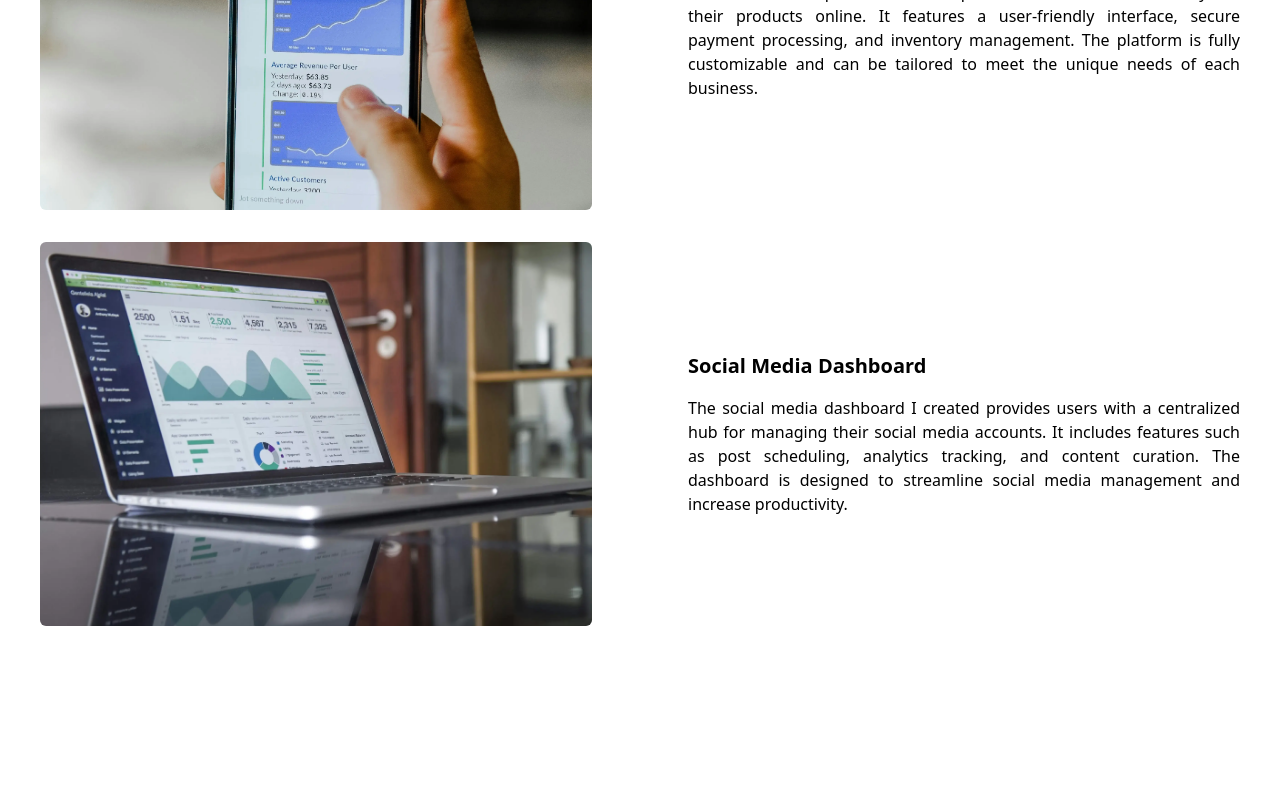
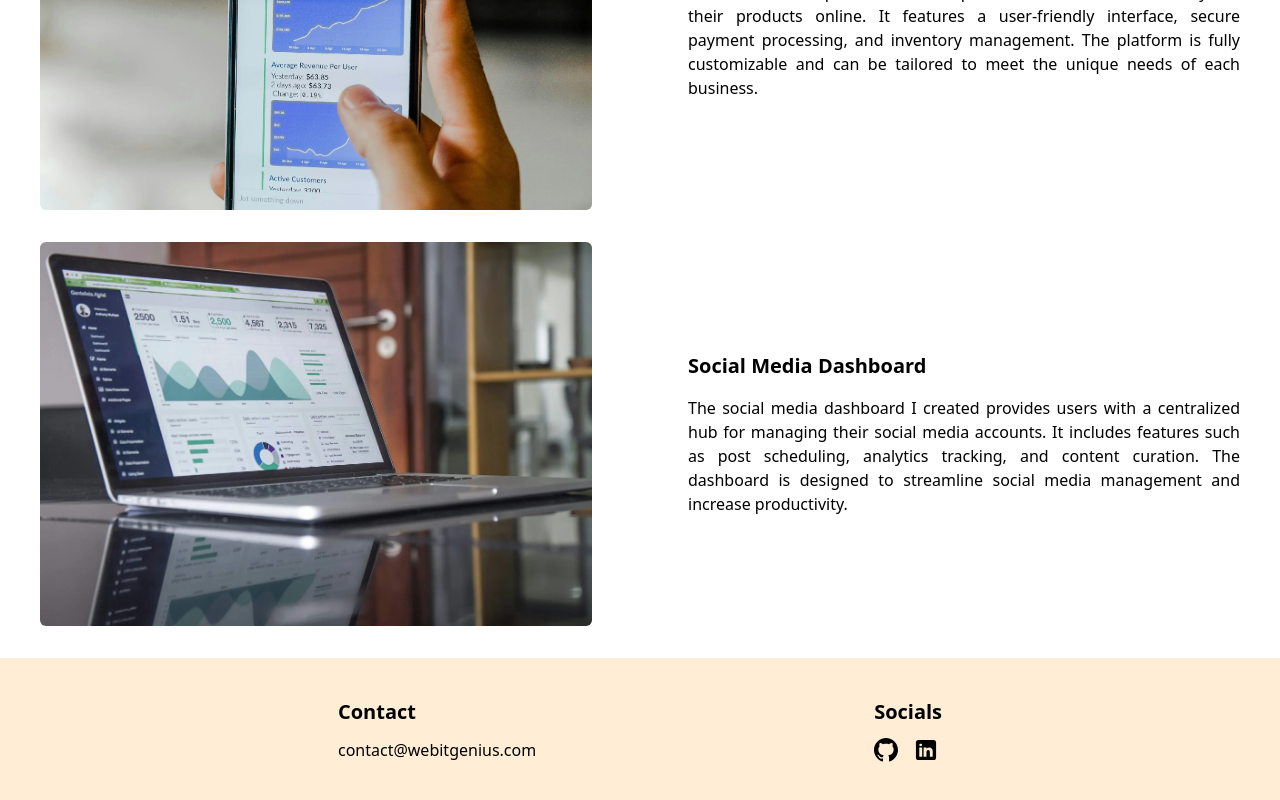
Before and after one commit to AyoubAloui94/My-Portfolio, a React (Vite) app: page /home in a window 1280 px wide. Shown: the part 1374-2174 px from the top of the page. Before the commit the page ends 2032 px from the top, so only its background shows below. Built offline with nearby package versions, Linux system fonts and the light colour scheme.

Commit message:
added footer

```diff
--- a/package.json
+++ b/package.json
@@ -11,6 +11,7 @@
   },
   "dependencies": {
     "@emailjs/browser": "^4.3.1",
+    "axios": "^1.6.7",
     "react": "^18.2.0",
     "react-dom": "^18.2.0",
     "react-google-recaptcha": "^3.1.0",
--- a/src/App.jsx
+++ b/src/App.jsx
@@ -5,12 +5,12 @@ import Portfolio from "./pages/Portfolio"
 
 import Header from "./components/Header"
 import { Toaster } from "react-hot-toast"
-// import Footer from "./components/Footer"
+import Footer from "./components/Footer"
 
 function App() {
   return (
-    <div className="mx-6">
-      <BrowserRouter>
+    <BrowserRouter>
+      <div className="mx-6">
         <Header />
         <Routes>
           <Route index element={<Navigate replace to={"home"} />} />
@@ -39,9 +39,9 @@ function App() {
             }
           }}
         />
-      </BrowserRouter>
-      {/* <Footer /> */}
-    </div>
+      </div>
+      <Footer />
+    </BrowserRouter>
   )
 }
 
--- a/src/components/Footer.jsx
+++ b/src/components/Footer.jsx
@@ -1,5 +1,29 @@
+import { Link } from "react-router-dom"
+
 function Footer() {
-  return <footer>hi</footer>
+  return (
+    <footer className="flex flex-col sm:flex-row gap-6 sm:justify-evenly pt-10 pb-24 px-6 bg-orange-100">
+      <div className="flex flex-col gap-3">
+        <h1 className="text-xl font-bold">Contact</h1>
+        <span>contact@webitgenius.com</span>
+      </div>
+      <div className="flex flex-col gap-3">
+        <h1 className="text-xl font-bold">Socials</h1>
+        <div className="flex gap-4 ">
+          <Link to="https://github.com/KaneWatson" target="_blank" rel="noopener noreferrer">
+            <svg xmlns="http://www.w3.org/2000/svg" width="24" height="24" viewBox="0 0 24 24">
+              <path d="M12 0c-6.626 0-12 5.373-12 12 0 5.302 3.438 9.8 8.207 11.387.599.111.793-.261.793-.577v-2.234c-3.338.726-4.033-1.416-4.033-1.416-.546-1.387-1.333-1.756-1.333-1.756-1.089-.745.083-.729.083-.729 1.205.084 1.839 1.237 1.839 1.237 1.07 1.834 2.807 1.304 3.492.997.107-.775.418-1.305.762-1.604-2.665-.305-5.467-1.334-5.467-5.931 0-1.311.469-2.381 1.236-3.221-.124-.303-.535-1.524.117-3.176 0 0 1.008-.322 3.301 1.23.957-.266 1.983-.399 3.003-.404 1.02.005 2.047.138 3.006.404 2.291-1.552 3.297-1.23 3.297-1.23.653 1.653.242 2.874.118 3.176.77.84 1.235 1.911 1.235 3.221 0 4.609-2.807 5.624-5.479 5.921.43.372.823 1.102.823 2.222v3.293c0 .319.192.694.801.576 4.765-1.589 8.199-6.086 8.199-11.386 0-6.627-5.373-12-12-12z" />
+            </svg>
+          </Link>
+          <Link to="https://www.linkedin.com/in/ayoub-aloui-3089b9298/" target="_blank" rel="noopener noreferrer">
+            <svg xmlns="http://www.w3.org/2000/svg" width="24" height="24" viewBox="0 0 50 50">
+              <path d="M41,4H9C6.24,4,4,6.24,4,9v32c0,2.76,2.24,5,5,5h32c2.76,0,5-2.24,5-5V9C46,6.24,43.76,4,41,4z M17,20v19h-6V20H17z M11,14.47c0-1.4,1.2-2.47,3-2.47s2.93,1.07,3,2.47c0,1.4-1.12,2.53-3,2.53C12.2,17,11,15.87,11,14.47z M39,39h-6c0,0,0-9.26,0-10 c0-2-1-4-3.5-4.04h-0.08C27,24.96,26,27.02,26,29c0,0.91,0,10,0,10h-6V20h6v2.56c0,0,1.93-2.56,5.81-2.56 c3.97,0,7.19,2.73,7.19,8.26V39z"></path>
+            </svg>
+          </Link>
+        </div>
+      </div>
+    </footer>
+  )
 }
 
 export default Footer
```
Also changed, not shown: public/imgs/github-mark.svg (added), 1 other file (tests, documents, lock files or other folders).
